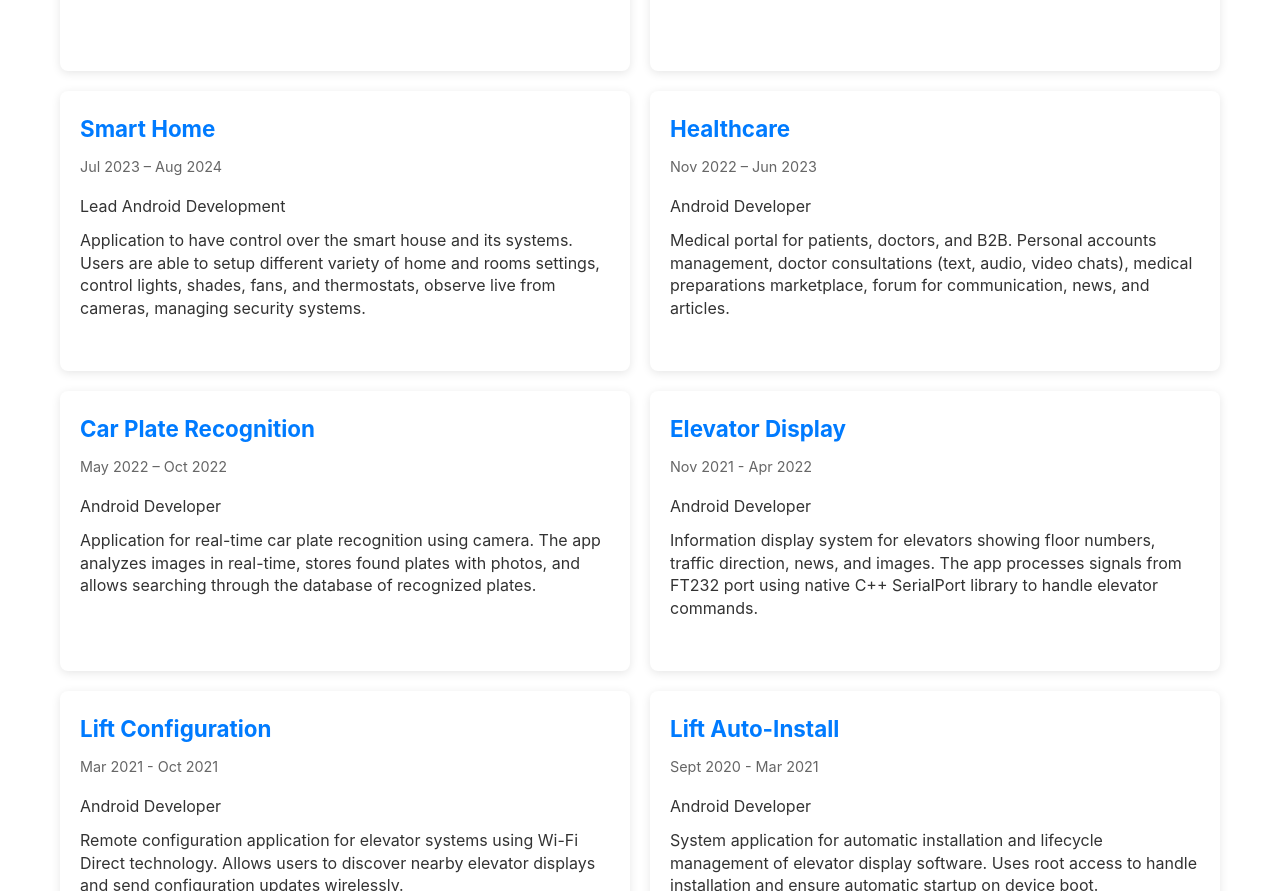
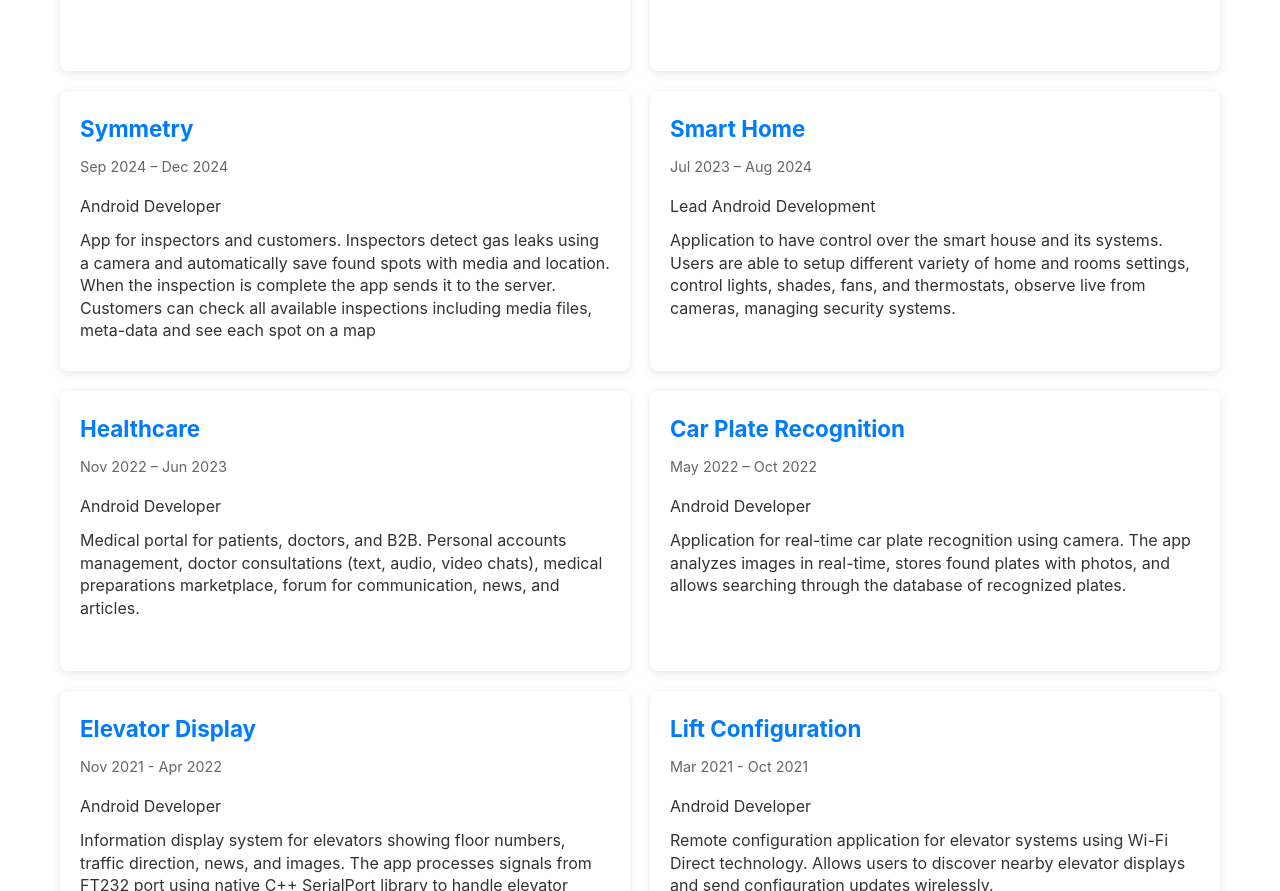
Before and after one commit to KaKyHaC/KaKyHaC.github.io, a plain HTML site: page index.html in a window 1280 px wide. Shown: the part 3800-4691 px from the top of the page. Drawn offline with Linux system fonts and the light colour scheme.

Commit message:
add symmetry

```diff
--- a/index.html
+++ b/index.html
@@ -387,6 +387,39 @@
                                         <li>Designed and built the entire UI with Jetpack Compose</li>
                                         <li>Managed game state and role assignments</li>
                                         <li>Optimized real-time event handling</li>
+                                    </ul>
+                                </div>
+                            </div>
+                        </div>
+
+                        <!-- Symmetry -->
+                        <div class="project-card">
+                            <h3>Symmetry</h3>
+                            <div class="project-info">
+                                <p class="project-duration">Sep 2024 – Dec 2024</p>
+                                <p class="project-role">Android Developer</p>
+                                <p class="project-description">App for inspectors and customers. Inspectors detect gas leaks using a camera and automatically save found spots with media and location. When the inspection is complete the app sends it to the server. Customers can check all available inspections including media files, meta-data and see each spot on a map</p>
+                                <div class="project-details">
+                                    <div class="tech-stack">
+                                        <span class="tech-tag">Kotlin</span>
+                                        <span class="tech-tag">Jetpack Compose</span>
+                                        <span class="tech-tag">Room</span>
+                                        <span class="tech-tag">AWS Cognito</span>
+                                        <span class="tech-tag">Retrofit</span>
+                                        <span class="tech-tag">Google Maps</span>
+                                        <span class="tech-tag">CameraX</span>
+                                        <span class="tech-tag">Coil</span>
+                                        <span class="tech-tag">Hilt</span>
+                                        <span class="tech-tag">Coroutines</span>
+                                        <span class="tech-tag">Flow</span>
+                                        <span class="tech-tag">Navigation Component</span>
+                                    </div>
+                                    <ul>
+                                        <li>Designed and developed the application using Kotlin and Jetpack Compose for a modern UI.</li>
+                                        <li>Integrated CameraX for capturing media during inspections and saving metadata in Room.</li>
+                                        <li>Implemented Google Maps for visualizing inspection spots and gas leaks.</li>
+                                        <li>Used Retrofit for syncing inspection data with the server and ensuring seamless communication.</li>
+                                        <li>Integrated AWS Cognito for secure authentication and data access.</li>
                                     </ul>
                                 </div>
                             </div>
```
